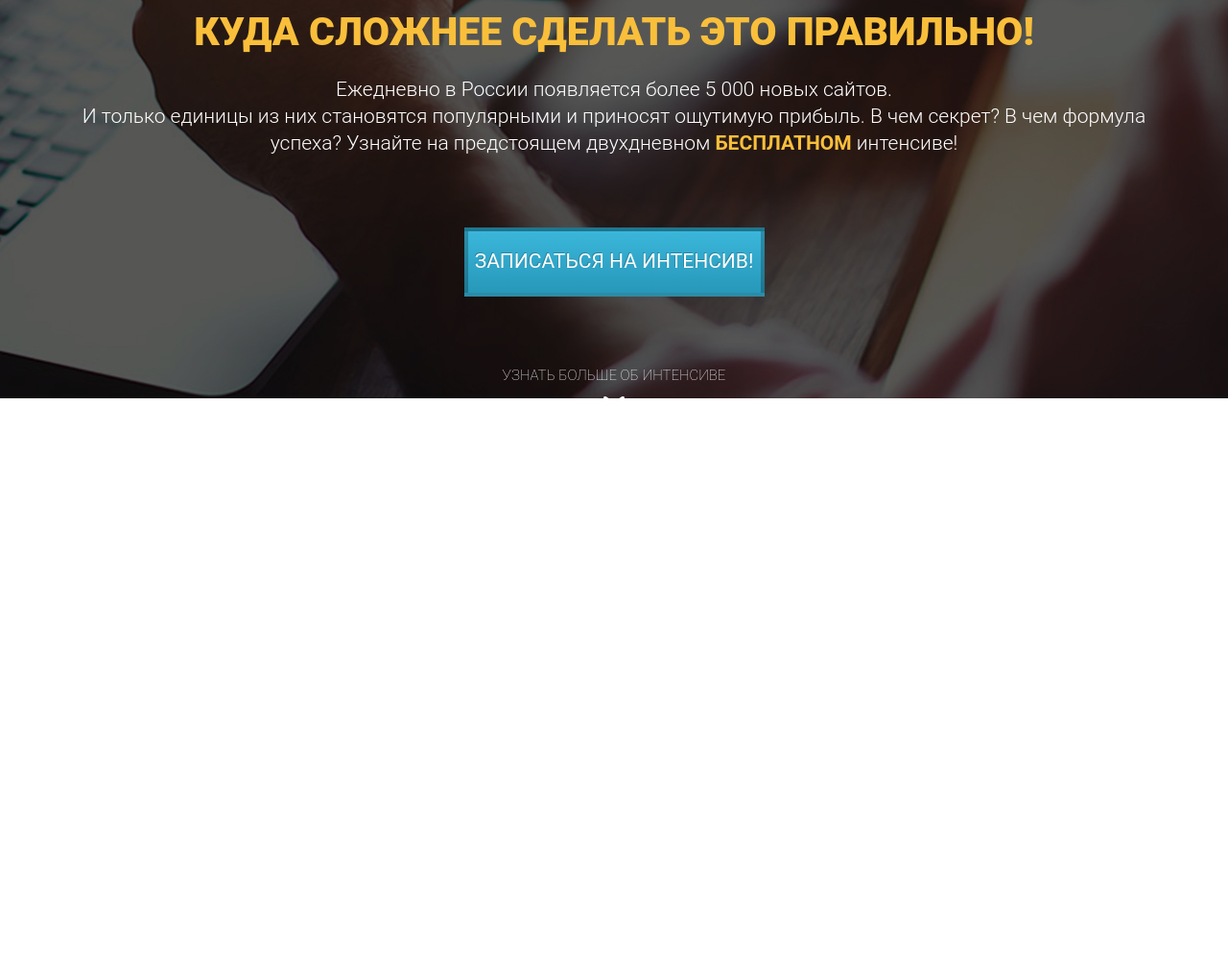
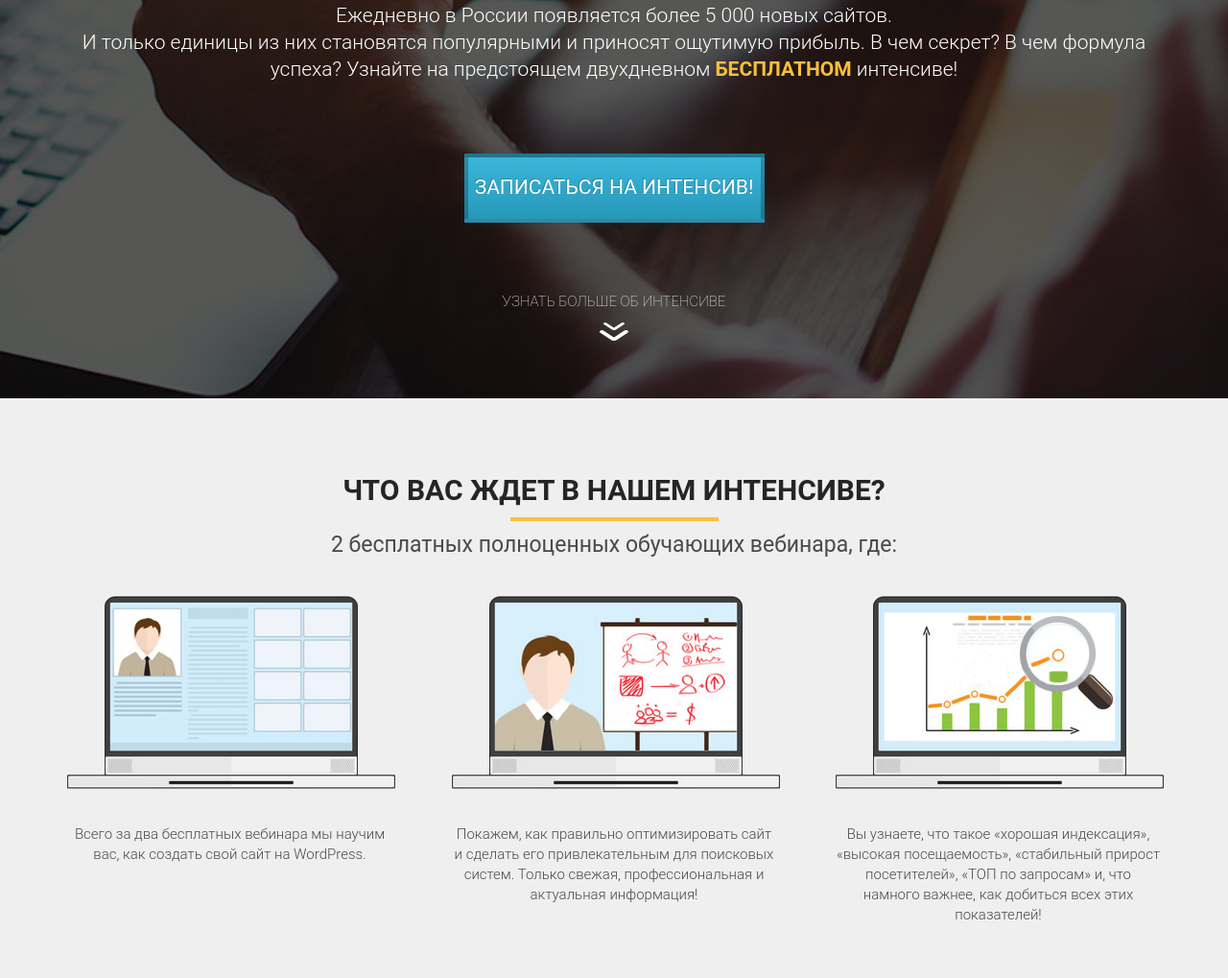
Before and after one commit to olyagoroshko/---WordPress, a plain HTML site: page index.html in a window 1280 px wide. Shown: the part 385-1404 px from the top of the page at 96% size. Before the commit the page ends 817 px from the top, so only its background shows below. Drawn offline with Linux system fonts and the light colour scheme.

Commit message:
add waiting section

```diff
--- a/css/style.css
+++ b/css/style.css
@@ -39,6 +39,7 @@ h1{
     font-family: Roboto;
     font-size: 41px;
     font-weight: 900;
+    line-height: 0.7;
     text-align: center;
     color: #f9bf3b;
     text-transform: uppercase;
@@ -52,10 +53,12 @@ h2.title{
     font-family: Roboto;
     font-size: 80px;
     font-weight: 900;
+    line-height: 0.7;
     text-align: center;
     color: #ffffff;
     text-transform: uppercase;
     margin-top: 21px;
+
 }
 
 .promo .promo_text{
@@ -111,3 +114,59 @@ h2.title{
     margin: 0 auto;
     margin-top: 13px;
 }
+
+.waiting{
+    height: 604px;
+    background-color: #efefef;
+    padding: 85px 0 75px 0;
+}
+
+.waiting .waiting_header{
+    font-family: Roboto;
+    font-size: 30px;
+    line-height: 0.7;
+    text-align: center;
+    color: #252525;
+    text-transform: uppercase;
+}
+
+.waiting .waiting_divider{
+    width: 217px;
+    height: 4px;
+    background-color: #f9bf3b;
+    margin: 0 auto;
+    margin-top: 18px;
+}
+
+.waiting .waiting_subheader{
+    font-family: Roboto;
+    font-size: 23px;
+    line-height: 0.7;
+    text-align: center;
+    color: #4a4a4a;
+    margin-top: 17px;
+}
+
+.waiting .waiting_wrapper{
+    margin-top: 45px;
+    display: flex;
+    justify-content: space-between;
+}
+
+.waiting .waiting_wrapper .waiting_item{
+    width: 339px;
+    text-align: center;
+}
+
+.waiting .waiting_wrapper .waiting_item .waiting_img{
+    width: 100%;
+}
+
+.waiting .waiting_wrapper .waiting_item .waiting_descr{
+    font-family: Roboto;
+    margin-top: 33px;
+    font-size: 15px;
+    font-weight: 300;
+    line-height: 1.4;
+    color: #4a4a4a;
+}
--- a/index.html
+++ b/index.html
@@ -1,11 +1,13 @@
 <!DOCTYPE html>
 <html lang="ru">
+
 <head>
     <meta charset="UTF-8">
     <meta name="viewport" content="width=device-width, initial-scale=1.0">
     <title>Wordpress</title>
     <link rel="stylesheet" href="css/style.css">
 </head>
+
 <body>
     <section class="promo">
         <div class="container">
@@ -25,7 +27,8 @@
 
             <div class="promo_text">
                 Ежедневно в России появляется более 5 000 новых сайтов.<br>
-                И только единицы из них становятся популярными и приносят ощутимую прибыль. В чем секрет? В чем формула успеха? Узнайте на предстоящем двухдневном <span>БЕСПЛАТНОМ</span> интенсиве!
+                И только единицы из них становятся популярными и приносят ощутимую прибыль. В чем секрет? В чем формула
+                успеха? Узнайте на предстоящем двухдневном <span>БЕСПЛАТНОМ</span> интенсиве!
             </div>
 
             <button class="promo_btn">Записаться на интенсив!</button>
@@ -37,5 +40,37 @@
 
         </div>
     </section>
+
+    <section class="waiting">
+        <div class="container">
+            <h2 class="waiting_header">Что вас ждет в нашем интенсиве?</h2>
+            <div class="waiting_divider"></div>
+            <div class="waiting_subheader">2 бесплатных полноценных обучающих вебинара, где:</div>
+
+            <div class="waiting_wrapper">
+                <div class="waiting_item">
+                    <img src="img/waiting/1.png" alt="1" class="waiting_ing">
+                    <div class="waiting_descr">
+                        Всего за два бесплатных вебинара мы научим вас, как создать свой сайт на WordPress.
+                    </div>
+                </div>
+                <div class="waiting_item">
+                    <img src="img/waiting/2.png" alt="2" class="waiting_ing">
+                    <div class="waiting_descr">
+                        Покажем, как правильно оптимизировать сайт и сделать его привлекательным для поисковых систем.
+                        Только свежая, профессиональная и актуальная информация!
+                    </div>
+                </div>
+                <div class="waiting_item">
+                    <img src="img/waiting/3.png" alt="3" class="waiting_ing">
+                    <div class="waiting_descr">
+                        Вы узнаете, что такое «хорошая индексация», «высокая посещаемость», «стабильный прирост
+                        посетителей», «ТОП по запросам» и, что намного важнее, как добиться всех этих показателей!
+                    </div>
+                </div>
+            </div>
+        </div>
+    </section>
 </body>
+
 </html>
```
Also changed, not shown: img/waiting/1.png (added), img/waiting/2.png (added), img/waiting/3.png (added).
